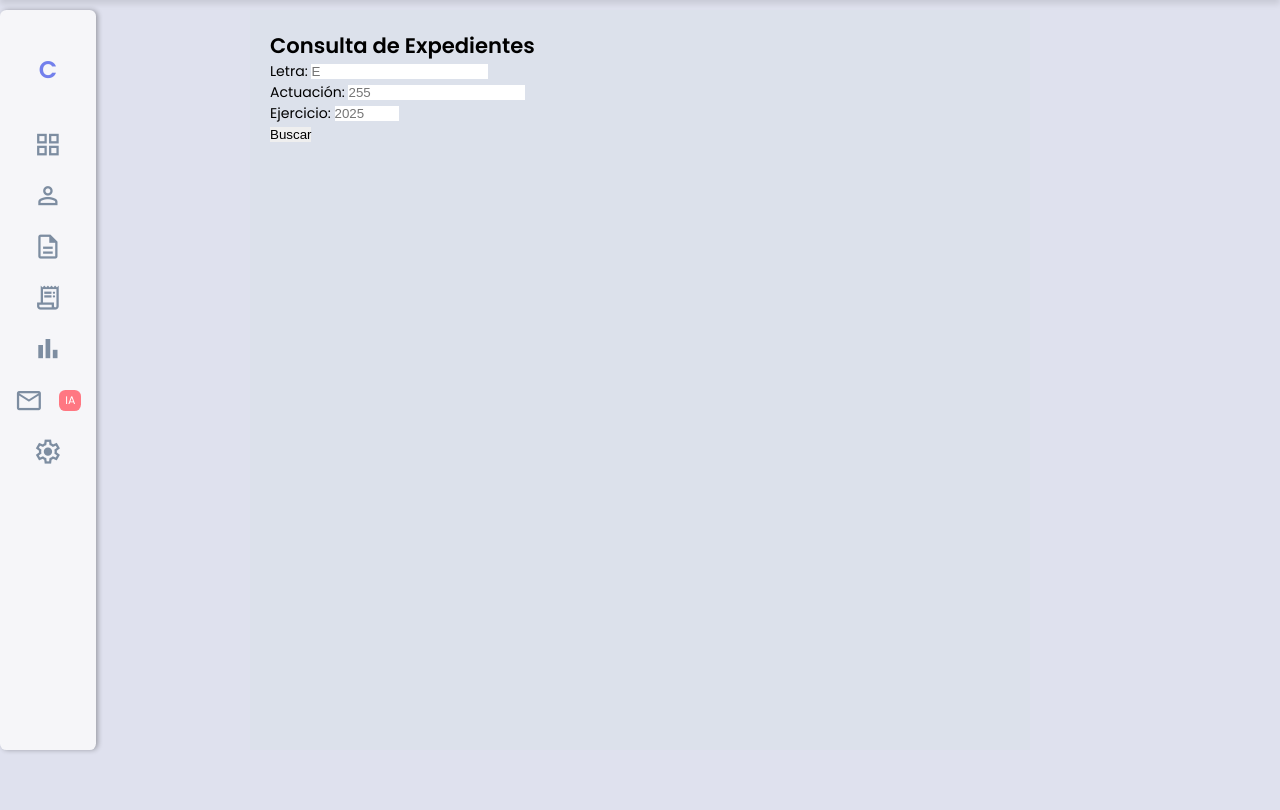
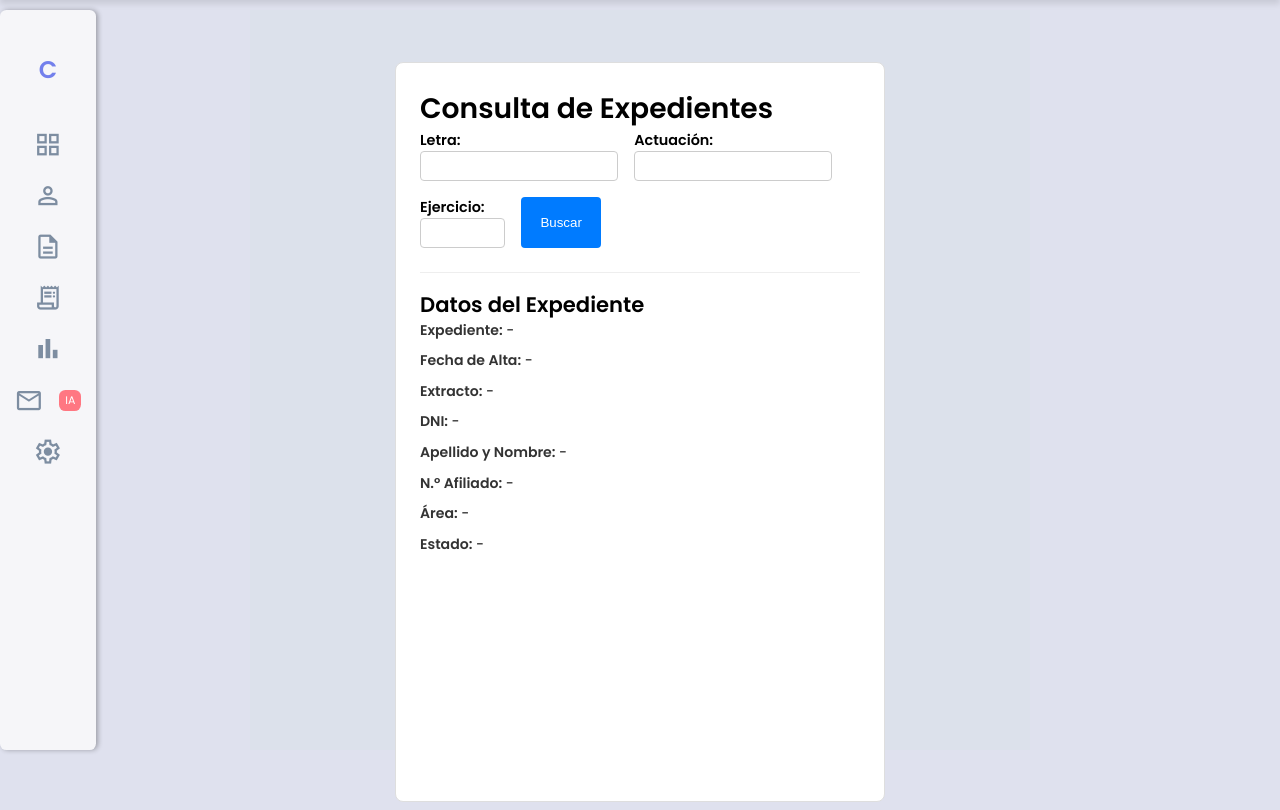
Before and after one commit to WolfWilson/control_dashboard, a Django app: page /expedientes/ in a window 1280 px wide. Shown: the part 50-860 px from the top of the page. Run offline with Django 5.2, Linux system fonts and the light colour scheme; the visitor is signed in with stand-in values (Sample User, id 1); some libraries are stand-ins or nearby versions.

Commit message:
version inicial de maquetado de expediente.html con su css y js correspondiente sin back end

```diff
--- /dev/null
+++ b/dashboard_app/static/css/expediente.css
@@ -0,0 +1,51 @@
+@import url('var_secciones.css');
+#expediente-page, #expediente-page * { box-sizing: border-box; }
+.hidden { display: none !important; }
+
+/* contenedor */
+#expediente-page {
+    max-width: 900px;
+    margin: 2rem auto;
+    padding: 1.5rem;
+    background: #fff;
+    border: 1px solid #dedede;
+    border-radius: 8px;
+    font-family: 'Poppins', sans-serif;
+}
+
+/* formulario */
+#expediente-page form {
+    display: flex;
+    gap: 1rem;
+    flex-wrap: wrap;
+    margin-bottom: 1.5rem;
+}
+#expediente-page label {
+    display: flex;
+    flex-direction: column;
+    font-weight: 600;
+    font-size: .9rem;
+}
+#expediente-page input {
+    padding: .4rem .6rem;
+    border: 1px solid #ccc;
+    border-radius: 4px;
+}
+#expediente-page button {
+    padding: .6rem 1.2rem;
+    border: none;
+    border-radius: 4px;
+    background: #007bff;
+    color: #fff;
+    cursor: pointer;
+}
+#expediente-page button:hover { background: #0056b3; }
+
+/* detalles */
+#details { border-top: 1px solid #eee; padding-top: 1rem; }
+.detail-grid {
+    display: grid;            /* 2 columnas en desktop */
+    grid-template-columns: repeat(auto-fit, minmax(280px, 1fr));
+    gap: .6rem 1.2rem;
+}
+.label { font-weight: 600; color: #333; }
--- a/dashboard_app/static/css/expediente_consulta.css
+++ b/dashboard_app/static/css/expediente_consulta.css
@@ -1,168 +1,140 @@
-/* Importar las variables correctamente */
-@import url('./var_secciones.css'); /* Ajusta la ruta si está en otra carpeta */
+/* ===== Variables globales ===== */
+@import url('var_secciones.css');
 
-/* ::::::::: Contenedor General ::::::::: */
-.content-section {
+/* ===== Reset mínimo ===== */
+*,
+*::before,
+*::after {
+    box-sizing: border-box;
+    margin: 0;
+    padding: 0;
+    font-family: 'Poppins', sans-serif;
+}
+
+/* ===== Utilidades ===== */
+.hidden  { display: none !important; }
+.loading { text-align: center; margin: 1rem 0; }
+
+/* =================================================================
+   Sección: Expedientes  (prefijo #page-expedientes)
+   ================================================================= */
+
+/* ===== Contenedor principal ===== */
+#page-expedientes .content-section {
+    --gap: 20px;
+
     display: flex;
     flex-direction: column;
     align-items: center;
-    justify-content: flex-start; /* Asegura que los elementos no ocupen más espacio del necesario */
-    background-color: var(--panel-background); /* Fondo del panel */
-    padding: 20px;
-    margin: 20px auto;
+    gap: var(--gap);
+
+    width: min(90%, 1200px);
+    margin-inline: auto;
+    padding: var(--gap);
+
+    background: var(--panel-background);
     border-radius: 10px;
-    box-shadow: 0px 4px 6px rgba(0, 0, 0, 0.1);
-    width: 80%;
-    max-width: 1200px;
-    height: auto; /* Altura adaptativa */
-    max-height: calc(100vh - 40px); /* Limita la altura al 100% menos márgenes */
-    overflow-y: auto; /* Barra de desplazamiento vertical solo si es necesario */
-    overflow-x: hidden; /* Oculta barras horizontales */
-    transition: all 0.3s ease;
-    position: relative; /* Asegura que no interfiera con otros elementos */
-    z-index: 1; /* Nivel bajo para evitar conflictos visuales */
+    box-shadow: 0 4px 6px rgb(0 0 0 / 10%);
+    overflow-y: auto;
 }
 
-/* ::::::::: Encabezado ::::::::: */
-.header {
-    width: 100%;
-    text-align: center;
-    margin-bottom: 20px;
-    font-size: 1.5rem;
-    font-weight: bold;
-    color: var(--secondary-color); /* Gris oscuro */
-}
-.highlight {
-    font-weight: bold; /* Negrita solo para labels */
-    color: var(--secondary-color); /* Color para diferenciarlo, opcional */
-    font-size: 14px; /* Asegúrate de un tamaño consistente */
+/* ===== Títulos ===== */
+#page-expedientes .content-title {
+    font-size: 1.8rem;
+    color: var(--primary-color);
 }
 
+/* ===== Formulario ===== */
+#page-expedientes .form-container {
+    --field-gap: 10px;
 
-/* ::::::::: Formulario ::::::::: */
-.form-container {
     display: flex;
-    align-items: center;
-    justify-content: space-between; /* Espacio uniforme entre elementos */
-    flex-wrap: wrap; /* Permite que los elementos se ajusten */
-    gap: 10px;
-    margin-bottom: 20px;
-    padding: 15px;
-    border: 1px solid var(--divider-color); /* Línea divisora */
+    flex-wrap: wrap;
+    align-items: flex-end;
+    gap: var(--field-gap);
+
+    width: 100%;
+    padding: 1rem;
+    border: 1px solid var(--divider-color);
     border-radius: 8px;
-    background-color: var(--panel-background); /* Fondo claro */
-    width: 100%; /* Ocupa todo el ancho disponible */
+    background-color: var(--background-lighter);
 }
 
-.form-container label {
-    font-size: 14px;
-    font-weight: bold;
-    color: var(--secondary-color); /* Gris oscuro */
-    margin-right: 5px; /* Espaciado entre label e input */
+#page-expedientes .form-container label {
+    font-weight: 600;
+    color: var(--secondary-color);
+    margin-right: 4px;
 }
 
-.form-container input[type="text"] {
+#page-expedientes .form-container input {
     padding: 8px 10px;
-    border: 1px solid var(--input-border); /* Borde de input */
+    border: 1px solid var(--input-border);
     border-radius: 4px;
-    font-size: 14px;
-    width: calc(20% - 10px); /* Ocupa el 20% del ancho disponible */
-    min-width: 120px; /* Mínimo ancho */
-    box-sizing: border-box; /* Asegura que padding no rompa el diseño */
+    font-size: 0.9rem;
+    width: 6rem;         /* ancho base */
+    flex: 1 0 120px;     /* crece hasta llenar fila */
 }
 
-.form-container button {
-    background-color: var(--primary-color); /* Botón principal */
-    color: var(--panel-background); /* Texto blanco */
+#page-expedientes .btn-primary {
+    padding: 10px 18px;
     border: none;
-    padding: 10px 15px;
     border-radius: 4px;
-    font-size: 14px;
-    font-weight: bold;
+    font-weight: 600;
     cursor: pointer;
-    transition: background-color 0.3s ease;
+    background: var(--primary-color);
+    color: #fff;
+    transition: background-color .25s;
+}
+#page-expedientes .btn-primary:hover {
+    background: var(--primary-dark);
 }
 
-.form-container button:hover {
-    background-color: var(--primary-dark); /* Color oscuro al pasar */
+/* ===== Panel de detalles ===== */
+#page-expedientes .details-panel {
+    width: 100%;
+    padding: 1.5rem;
+    border: 1px solid var(--divider-color);
+    border-radius: 8px;
+    background-color: var(--background-lighter);
+    box-shadow: 0 4px 6px rgb(0 0 0 / 10%);
 }
 
-/* ::::::::: Panel de Detalles ::::::::: */
-.details-panel {
-    width: 100%; /* Ocupa todo el ancho del contenedor */
-    max-width: 1000px; /* Máximo ancho */
-    margin: 0 auto; /* Centrado automático */
-    background-color: var(--panel-background); /* Fondo del panel */
-    border: 1px solid var(--divider-color); /* Línea divisora */
-    border-radius: 8px;
-    padding: 20px;
-    box-shadow: 0px 4px 6px rgba(0, 0, 0, 0.1);
-    box-sizing: border-box;
+#page-expedientes .details-section + .details-section { /* separador */
+    margin-top: 1.25rem;
+    padding-top: 1rem;
+    border-top: 1px solid var(--divider-color);
 }
 
-/* ::::::::: Sección de Detalles ::::::::: */
-.details-section {
-    margin-bottom: 15px;
-    padding-bottom: 10px;
-    border-bottom: 1px solid var(--divider-color); /* Línea divisora */
+#page-expedientes .details-section h2 {
+    font-size: 1.1rem;
+    color: var(--primary-color);
+    margin-bottom: .5rem;
 }
 
-.details-section h3 {
-    font-size: 16px;
-    font-weight: bold;
-    margin-bottom: 10px;
-    color: var(--primary-color); /* Azul principal */
+#page-expedientes .label {
+    font-weight: 600;
+    color: var(--secondary-color);
 }
 
-.details-section p {
-    font-size: 14px;
-    margin: 5px 0;
-    color: var(--secondary-color); /* Gris oscuro */
+#page-expedientes .extracto-text {
+    display: inline-block;
+    max-width: 100%;
+    white-space: pre-wrap;
+    word-break: break-word; /* evita desbordes */
 }
 
-/* ::::::::: Tabla de Datos ::::::::: */
-.table-container {
-    margin-top: 20px;
-    overflow-x: auto; /* Habilita desplazamiento horizontal en tablas grandes */
+#page-expedientes span.no-data {
+    color: red;
+    font-style: italic;
 }
 
-table {
-    width: 100%;
-    border-collapse: collapse;
-    margin-top: 10px;
-    font-size: 14px;
-}
-
-table th,
-table td {
-    border: 1px solid var(--divider-color); /* Línea divisora */
-    padding: 12px;
-    text-align: left;
-}
-
-table th {
-    background-color: var(--primary-color); /* Fondo azul */
-    color: var(--panel-background); /* Texto blanco */
-    font-weight: bold;
-}
-
-table td {
-    color: var(--secondary-color); /* Gris oscuro */
-}
-
-/* ::::::::: Media Queries ::::::::: */
+/* ===== Responsive ===== */
 @media (max-width: 768px) {
-    .form-container {
-        flex-direction: column; /* Ajusta el formulario a una columna en pantallas pequeñas */
-        gap: 10px;
+    #page-expedientes .form-container {
+        flex-direction: column;
     }
-
-    .form-container input,
-    .form-container button {
-        width: 100%; /* Los elementos ocupan todo el ancho disponible */
-    }
-
-    .details-panel {
-        padding: 15px;
+    #page-expedientes .btn-primary,
+    #page-expedientes .form-container input {
+        width: 100%;
     }
 }
--- /dev/null
+++ b/dashboard_app/static/js/expediente.js
@@ -0,0 +1,35 @@
+document.addEventListener('DOMContentLoaded', () => {
+  const form     = document.getElementById('expediente-form');
+  const loading  = document.getElementById('loading');
+  const detailSpans = {
+    expediente:  document.getElementById('expediente-info'),
+    fecha:       document.getElementById('fecha-alta'),
+    extracto:    document.getElementById('extracto'),
+    dni:         document.getElementById('dni'),
+    nombre:      document.getElementById('nombre'),
+    afiliado:    document.getElementById('nro-afiliado'),
+    area:        document.getElementById('area'),
+    estado:      document.getElementById('estado'),
+  };
+
+  form.addEventListener('submit', async (e) => {
+    e.preventDefault();
+    loading.classList.remove('hidden');
+
+    // ---- Lógica real: fetch al backend (demo con setTimeout) -------
+    await new Promise(r => setTimeout(r, 800));
+
+    // Demo de datos
+    detailSpans.expediente.textContent = `E-${form.actuacion.value}/${form.ejercicio.value}`;
+    detailSpans.fecha.textContent      = '03/06/2025';
+    detailSpans.extracto.textContent   = 'Solicitud de beneficios';
+    detailSpans.dni.textContent        = '12.345.678';
+    detailSpans.nombre.textContent     = 'Juan Pérez';
+    detailSpans.afiliado.textContent   = '456789';
+    detailSpans.area.textContent       = 'Mesa de Entradas';
+    detailSpans.estado.textContent     = 'En trámite';
+    // ----------------------------------------------------------------
+
+    loading.classList.add('hidden');
+  });
+});
--- a/dashboard_app/templates/dashboard_app/base.html
+++ b/dashboard_app/templates/dashboard_app/base.html
@@ -93,7 +93,7 @@
                 <h3>Usuario</h3>
             </a>
 
-             <a href="{% url 'dashboard_app:expediente' %}"
+             <a href="{% url 'dashboard_app:expedientes' %}"
                class="{% if request.resolver_match.url_name == 'expediente' %}active{% endif %}">
                 <span class="material-symbols-outlined">description</span>
                 <h3>Expediente</h3>
--- /dev/null
+++ b/dashboard_app/templates/dashboard_app/expediente.html
@@ -0,0 +1,49 @@
+{% extends 'dashboard_app/base.html' %}
+{% load static %}
+
+{% block title %}Consulta de Expedientes{% endblock %}
+
+{% block extra_css %}
+<link rel="stylesheet" href="{% static 'css/expediente.css' %}">
+<style>  /* ← ajuste local para quitar scroll interno */
+  /* solo en esta vista */
+  #main-content { overflow-y: visible; }
+</style>
+{% endblock %}
+
+{% block content %}
+<main id="expediente-page">
+  <h1>Consulta de Expedientes</h1>
+
+  <form id="expediente-form">
+    <label>Letra:      <input id="letra"      type="text"   maxlength="1" required></label>
+    <label>Actuación:  <input id="actuacion"  type="number" min="1"  required></label>
+    <label>Ejercicio:  <input id="ejercicio"  type="number" min="1900" max="2100" required></label>
+    <button type="submit">Buscar</button>
+  </form>
+
+  <p id="loading" class="hidden">Buscando…</p>
+
+  <section id="details">
+    <h2>Datos del Expediente</h2>
+
+    <div class="detail-grid">
+      <p><span class="label">Expediente:</span>     <span id="expediente-info">-</span></p>
+      <p><span class="label">Fecha de Alta:</span>  <span id="fecha-alta">-</span></p>
+      <p><span class="label">Extracto:</span>       <span id="extracto">-</span></p>
+
+      <p><span class="label">DNI:</span>            <span id="dni">-</span></p>
+      <p><span class="label">Apellido y Nombre:</span>
+         <span id="nombre">-</span></p>
+      <p><span class="label">N.º Afiliado:</span>   <span id="nro-afiliado">-</span></p>
+
+      <p><span class="label">Área:</span>           <span id="area">-</span></p>
+      <p><span class="label">Estado:</span>         <span id="estado">-</span></p>
+    </div>
+  </section>
+</main>
+{% endblock %}
+
+{% block extra_js %}
+<script src="{% static 'js/expediente.js' %}"></script>
+{% endblock %}
--- a/dashboard_app/urls.py
+++ b/dashboard_app/urls.py
@@ -7,15 +7,15 @@ app_name = 'dashboard_app'
 
 urlpatterns = [
     path('', DashboardHomeView.as_view(), name='dashboard'),
-    path('expedientes/', ExpedienteView.as_view(), name='expedientes'),
-
+    path('expedientes/', TemplateView.as_view(
+         template_name='dashboard_app/expediente.html'), name='expedientes'),
     # ----  Placeholders  ----
     path('usuario/', TemplateView.as_view(template_name='dashboard_app/blank.html'), name='usuario'),
-    path('expediente/', TemplateView.as_view(template_name='dashboard_app/blank.html'), name='expediente'),
+    #path('expediente/', TemplateView.as_view(template_name='dashboard_app/blank.html'), name='expediente'),
     path('informes/', TemplateView.as_view(template_name='dashboard_app/blank.html'), name='informes'),
     path('graficos/', TemplateView.as_view(template_name='dashboard_app/blank.html'), name='graficos'),
     path('correo/', TemplateView.as_view(template_name='dashboard_app/blank.html'), name='correo'),
     path('configuracion/', TemplateView.as_view(template_name='dashboard_app/blank.html'), name='configuracion'),
-    path('usuario/', BlankView.as_view(), name='usuario'),
+    #path('usuario/', BlankView.as_view(), name='usuario'),
 
 ]
--- a/dashboard_project/settings.py
+++ b/dashboard_project/settings.py
@@ -10,7 +10,7 @@ BASE_DIR = Path(__file__).resolve().parent.parent
 # Quick-start development settings - unsuitable for production
 # See https://docs.djangoproject.com/en/5.0/howto/deployment/checklist/
 
-SECRET_KEY = config('SECRET_KEY')          # ← importación desde .env
+SECRET_KEY = config('SECRET_KEY')
 
 # SECURITY WARNING: don't run with debug turned on in production!
 DEBUG = config('DEBUG', default=False, cast=bool)
@@ -150,7 +150,8 @@ USE_TZ = True
 
 STATICFILES_DIRS = [ BASE_DIR / 'dashboard_app' / 'static' ]
 
-STATIC_URL = 'static/'
+STATIC_URL = '/static/'   #  ← barra inicial y final
+
 
 # Default primary key field type
 # https://docs.djangoproject.com/en/5.0/ref/settings/#default-auto-field
```
